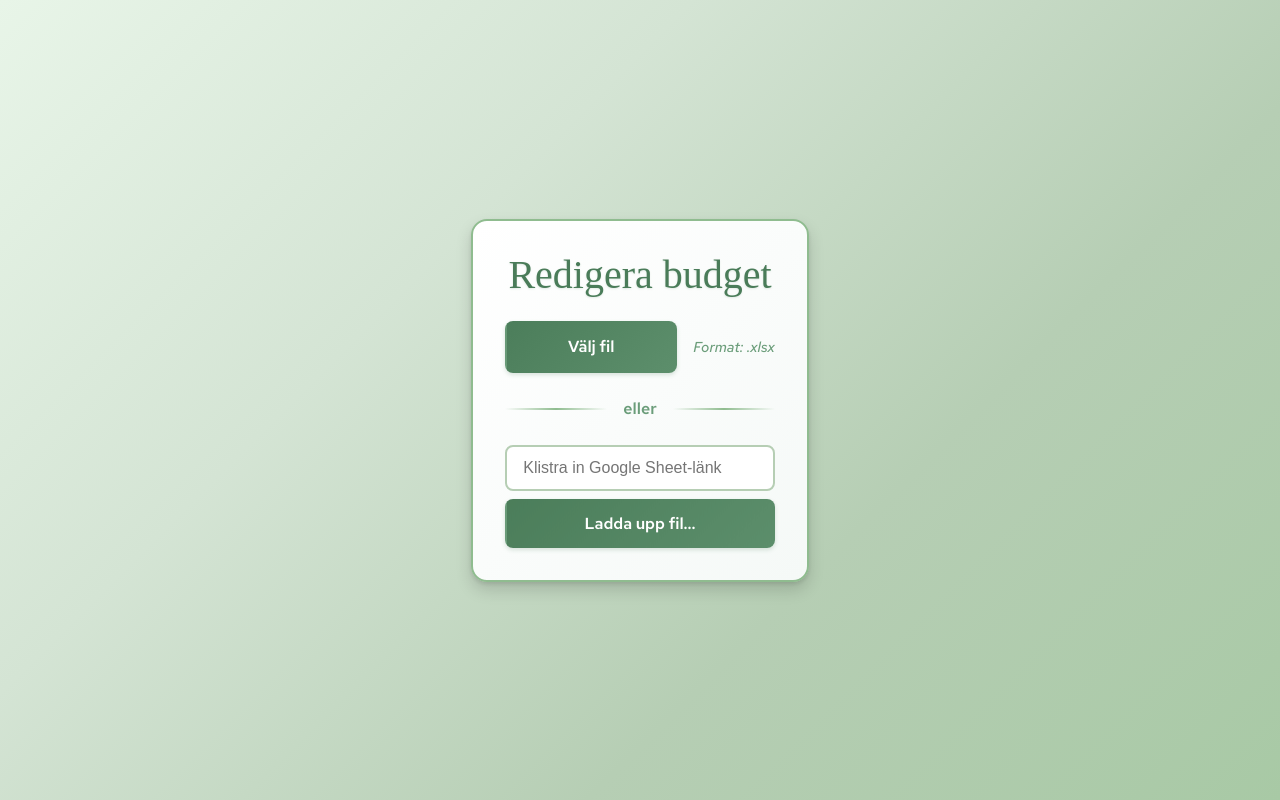
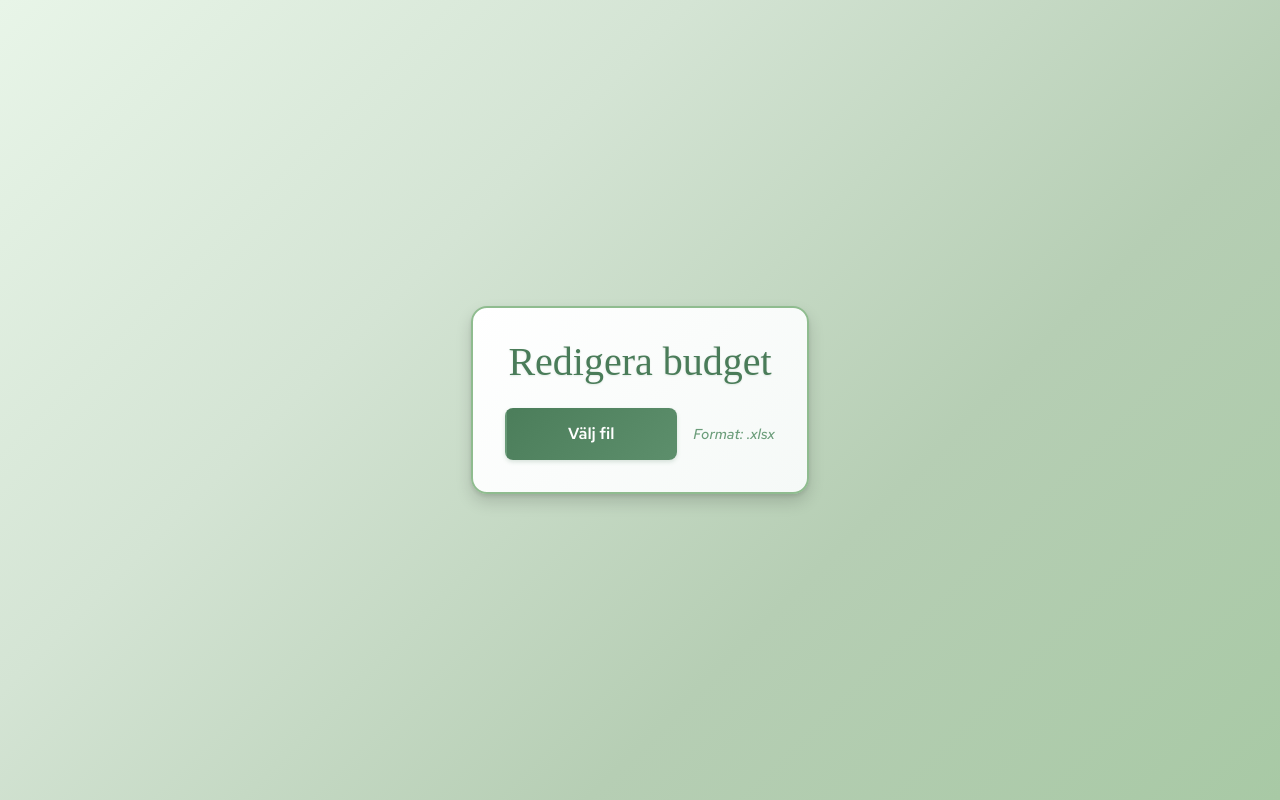
Before and after one commit to idasoderlund/grupparbete, a React (Vite) app in the folder grupparbete/: page / in a window 1280 px wide. Built offline with nearby package versions, Linux system fonts and the light colour scheme; a web font is replaced by a local one; what ag-grid-community would draw is missing.

Commit message:
removed functionality for paste google sheets link

```diff
--- a/grupparbete/src/Components/UploadFile.jsx
+++ b/grupparbete/src/Components/UploadFile.jsx
@@ -1,9 +1,7 @@
-// Ida - skapa komponent för filuppladdning
 import { useState } from "react";
 import styles from "./UploadFile.module.css";
 
 const UploadFile = ({ onFileUpload }) => {
-  const [googleSheetUrl, setGoogleSheetUrl] = useState("");
   const [selectedFile, setSelectedFile] = useState(null);
 
   const handleFileChange = (e) => {
@@ -13,15 +11,6 @@ const UploadFile = ({ onFileUpload }) => {
       onFileUpload(file);
     } else {
       alert("Endast .xlsx-filer stöds just nu");
-    }
-  };
-
-  const handleGoogleSheetSubmit = (e) => {
-    e.preventDefault();
-    if (googleSheetUrl.includes("docs.google.com/spreadsheets")) {
-      onFileUpload(googleSheetUrl);
-    } else {
-      alert("Ogiltig  Google Sheet-länk");
     }
   };
 
@@ -44,21 +33,6 @@ const UploadFile = ({ onFileUpload }) => {
           {selectedFile ? selectedFile.name : "Format: .xlsx"}
         </span>
       </div>
-
-      <div className={styles.or}>eller</div>
-
-      <form onSubmit={handleGoogleSheetSubmit} className={styles.form}>
-        <input
-          type="text"
-          placeholder="Klistra in Google Sheet-länk"
-          value={googleSheetUrl}
-          onChange={(e) => setGoogleSheetUrl(e.target.value)}
-          className={styles.input}
-        ></input>
-        <button type="submit" className={styles.button}>
-          Ladda upp fil...
-        </button>
-      </form>
     </div>
   );
 };
```
